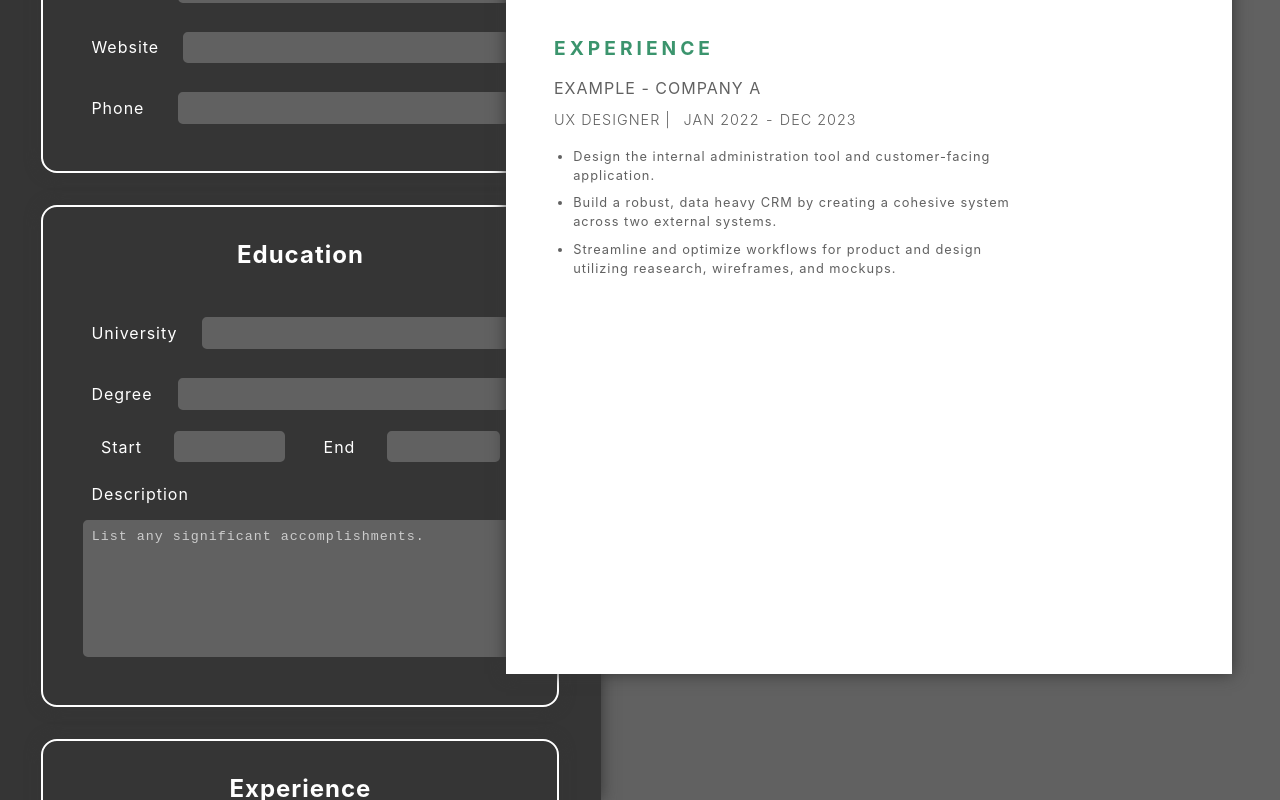
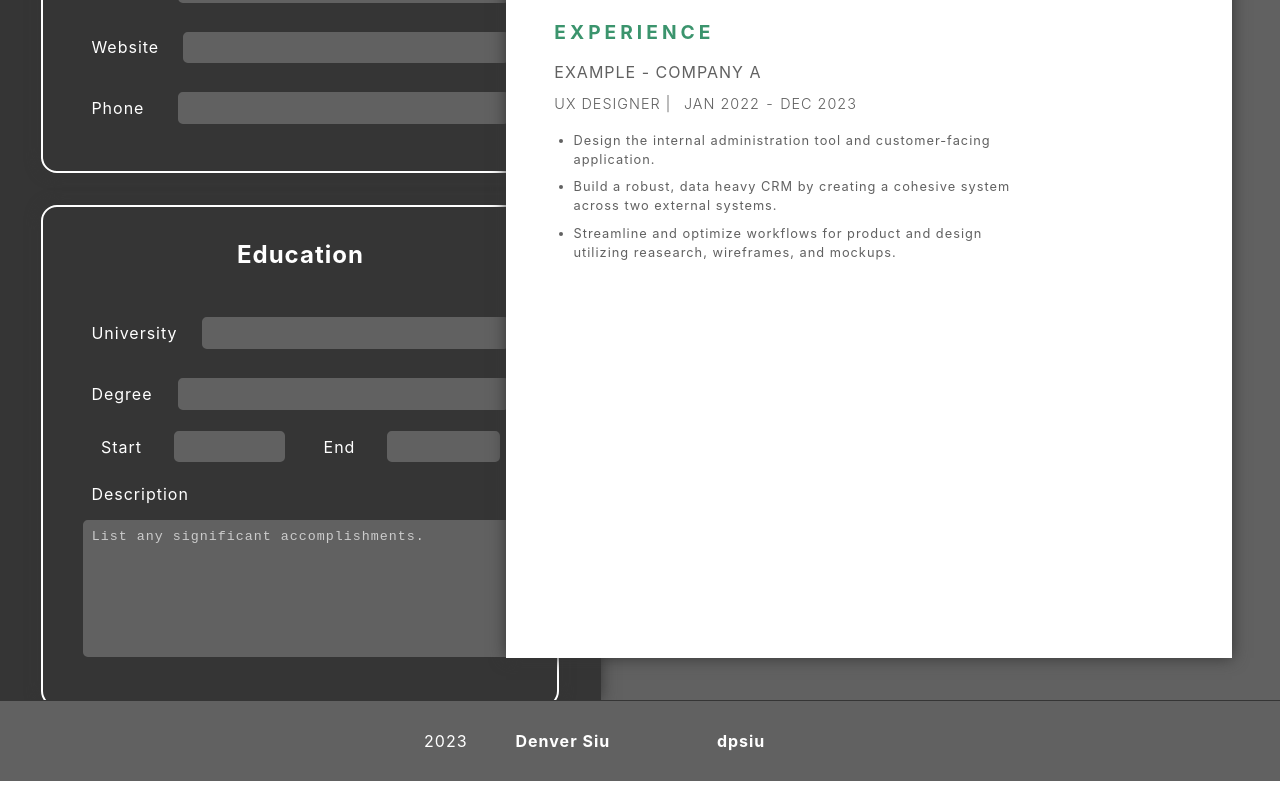
Before and after one commit to dpsiu/CV-Application, a React (Vite) app: page / in a window 1280 px wide. Shown: the part 350-1150 px from the top of the page. Built offline with nearby package versions, Linux system fonts and the light colour scheme; grey boxes are pictures that could not be loaded.

Commit message:
Add feature/refactor
Refactor and add css

Create footer component

```diff
--- a/src/App.jsx
+++ b/src/App.jsx
@@ -6,6 +6,7 @@ import ExperienceForm from "./components/ExperienceForm";
 import ExperienceList from "./components/ExperienceList";
 import Biography from "./components/Biography";
 import BiographyPreview from "./components/BiographyPreview";
+import Footer from "./components/Footer"
 
 export default function App() {
   const [fullName, setFullName] = useState("Name");
@@ -303,6 +304,7 @@ export default function App() {
           </div>
         </div>
       </div>
+      <Footer />
     </>
   );
 }
--- /dev/null
+++ b/src/components/Footer.jsx
@@ -0,0 +1,19 @@
+import React from "react";
+
+function Footer() {
+  return (
+    <div className="footer">
+      <p>2023</p>
+      <a href="https://www.linkedin.com/in/denver-siu/">
+        <h4>Denver Siu</h4>
+        <img src="https://cdn.jsdelivr.net/gh/devicons/devicon/icons/linkedin/linkedin-plain.svg" />
+      </a>
+      <a href="https://github.com/dpsiu">
+        <h4>dpsiu</h4>
+        <img src="https://cdn.jsdelivr.net/gh/devicons/devicon/icons/github/github-original.svg" />
+      </a>
+    </div>
+  );
+}
+
+export default Footer;
--- a/src/index.css
+++ b/src/index.css
@@ -23,12 +23,35 @@ body {
   color: var(--color-light);
   background-color: var(--color-grey);
   width: 100%;
+  overflow: auto;
 }
 
-.editor {
-  overflow-y: auto;
-  height: 1150px;
-  width: fit-content;
+::-webkit-scrollbar {
+  width: 12px;
+}
+
+::-webkit-scrollbar-thumb {
+  background: #888;
+}
+
+::-webkit-scrollbar-thumb:hover {
+  background: #555;
+}
+
+::-webkit-scrollbar-track {
+  background-color: var(--color-grey);
+}
+
+.editor::-webkit-scrollbar-track {
+  background-color: rgba(255, 255, 255, 0);
+}
+
+scrollbar-thumb {
+  background: #888;
+}
+
+scrollbar-thumb:hover {
+  background: #555;
 }
 
 h1 {
@@ -243,6 +266,10 @@ button {
   align-items: center;
   background-color: var(--color-dark);
   box-shadow: var(--color-dark) 0px 0px 15px;
+  overflow-y: auto;
+  overflow-x: hidden;
+  height: 1050px;
+  width: fit-content;
 }
 
 .cvPreviewBody{
@@ -256,7 +283,7 @@ button {
   padding: 3rem;
   background-color: var(--color-light);
   box-shadow: var(--color-dark) 0px 0px 15px;
-  margin: 3rem;
+  margin: 2rem;
 
   width: 630px;
   height: 880px;
@@ -293,12 +320,6 @@ button {
   font-weight: 600;
   background-color:var(--color-light);
   letter-spacing: 6px;
-
-  /* overflow: hidden; */
-  /* white-space: nowrap; */
-  /* text-overflow: clip; */
-  /* text-overflow: clip;
-  transition: font-size 0.3s; */
 }
 
 .nameTitle h2 {
@@ -353,10 +374,6 @@ img .form-row:focus {
   border: blue solid 2px;
 }
 
-/* .degree {
-  margin: 0px .5rem;
-} */
-
 .startDate,
 .endDate,
 .dates {
@@ -398,6 +415,46 @@ img .form-row:focus {
   margin-top: 1rem;
 }
 
+/* Footer */
+
+.footer {
+  display: flex;
+  justify-content: center;
+  align-items: center;
+  height: 5rem;
+  background-color: var(--color-grey);
+  border-top: 1px solid var(--color-dark);
+  position: relative;
+  bottom: 0;
+
+  width: 100%;
+  min-width: 320px;
+}
+
+.footer a {
+  display: flex;
+  justify-content: center;
+  align-items: center;
+  text-decoration: none;
+  color: var(--color-light);
+}
+
+.footer a:hover {
+  color: #6bcda2;
+}
+
+.footer img {
+  height: 2rem;
+  filter: invert(100%);
+}
+
+.footer p,
+.footer img {
+  padding: .5rem 1rem;
+  margin: 0px 2rem 0px 0rem;
+}
+
+
 
 @media (prefers-color-scheme: light) {
   :root {
@@ -407,7 +464,5 @@ img .form-row:focus {
   a:hover {
     color: #747bff;
   }
-  /* button {
-    background-color: #f9f9f9;
-  } */
+
 }
```
